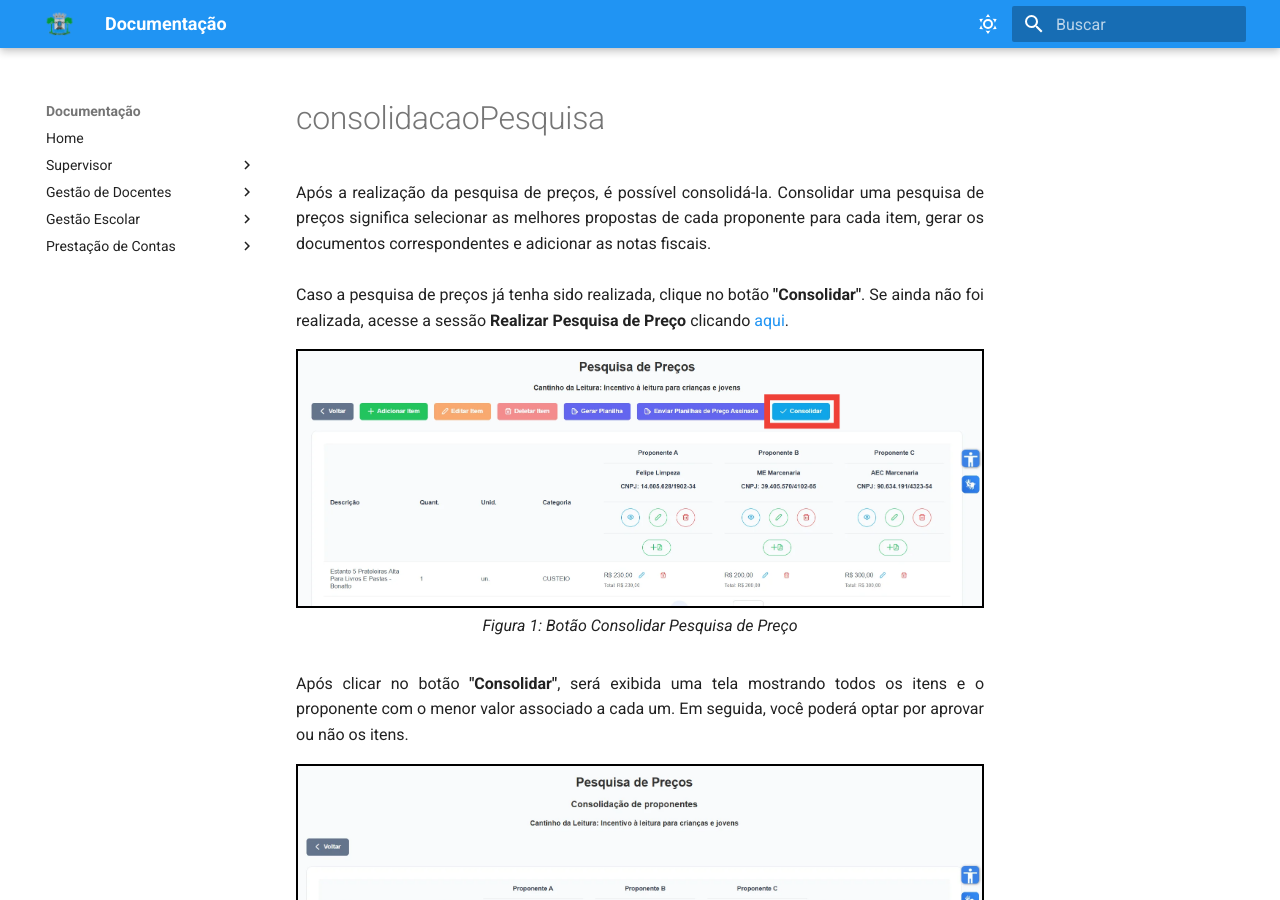
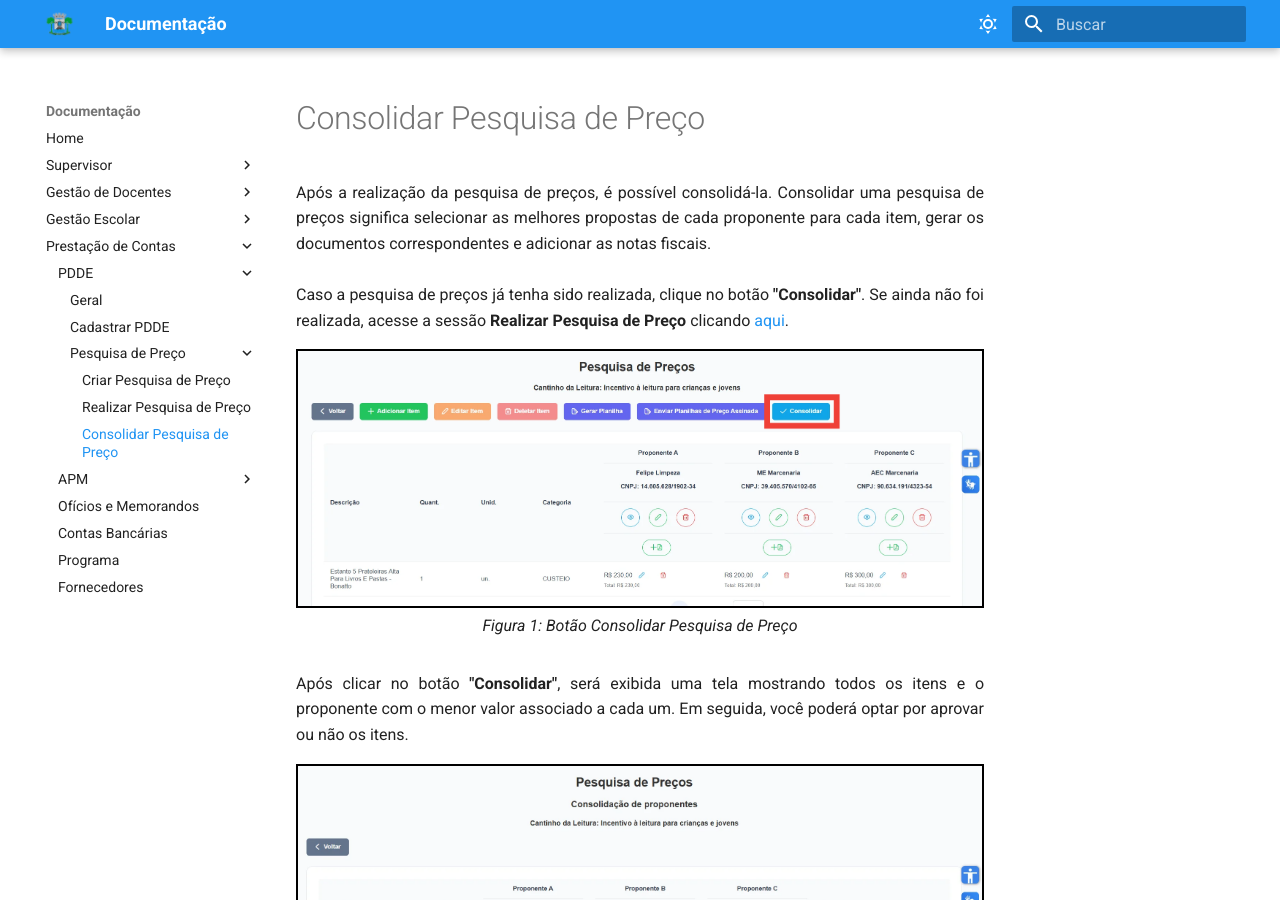
Before and after one commit to Fabrica-de-Software-Academica-IFSP-PEP/2025-ManualSGSE, an MkDocs documentation site: the page built from docs/prestacao-contas/PDDE/pesquisa-preco/consolidacaoPesquisa.md, in a window 1280 px wide and 900 px high. Built offline with MkDocs 1.6.1 and Material for MkDocs 9.7.7, drawn with Linux system fonts in a browser that asks for light colours; old or Windows-style settings are respelled for this version of MkDocs.

Commit message:
Update mkdocs.yml

```diff
--- a/mkdocs.yml
+++ b/mkdocs.yml
@@ -12,11 +12,22 @@
     - Turmas: gestao-escolar/example.md
 
   - Prestação de Contas:
-    - PDDA: prestacao-contas/example.md
+    - PDDE:
+        - Geral: prestacao-contas/PDDE/PDDE.md
+        - Cadastrar PDDE: prestacao-contas/PDDE/criarPDDE.md
+        - Pesquisa de Preço:
+          - Criar Pesquisa de Preço: prestacao-contas\PDDE\pesquisa-preco\criarPesquisa.md
+          - Realizar Pesquisa de Preço: prestacao-contas\PDDE\pesquisa-preco\realizarPesquisa.md
+          - Consolidar Pesquisa de Preço: prestacao-contas\PDDE\pesquisa-preco\consolidacaoPesquisa.md
+    - APM:
+      - Geral:  prestacao-contas\APM\geral.md
+      - Atualizar Vigência: prestacao-contas\APM\atualizarVigencia.md
+      - Atas : prestacao-contas\APM\atas.md
     - Ofícios e Memorandos: prestacao-contas/oficios-e-memorandos.md
     - Contas Bancárias: prestacao-contas/contas-bancarias.md
     - Programa: prestacao-contas/programa.md
     - Fornecedores: prestacao-contas/fornecedores.md
+
 
 theme:
   name: material
```
